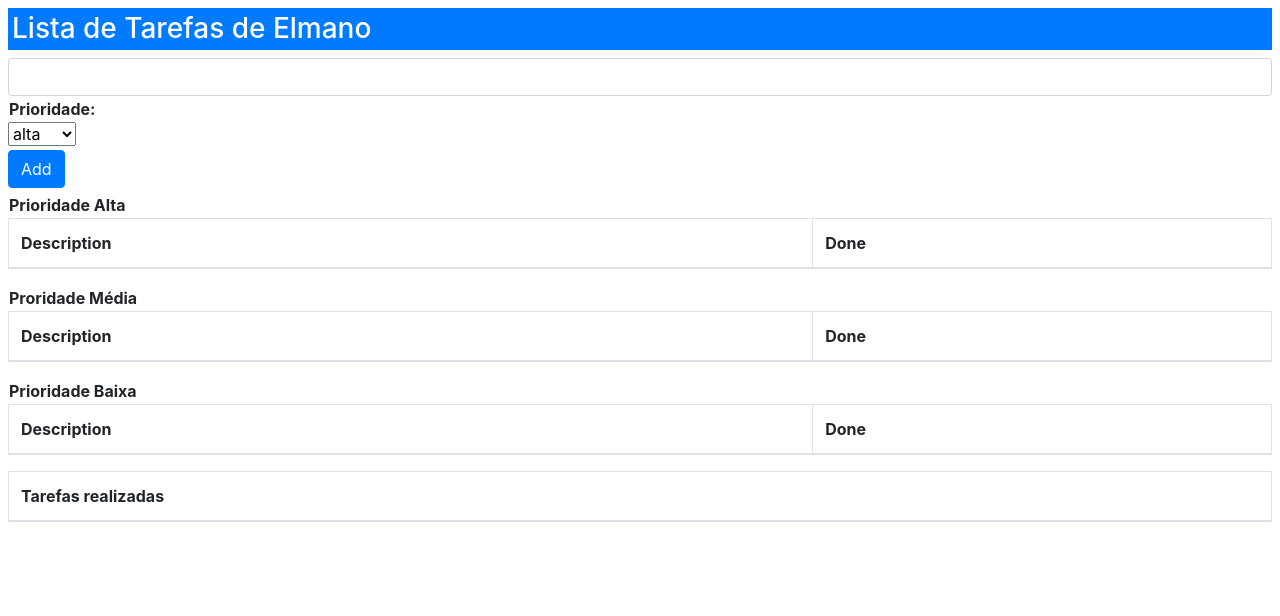
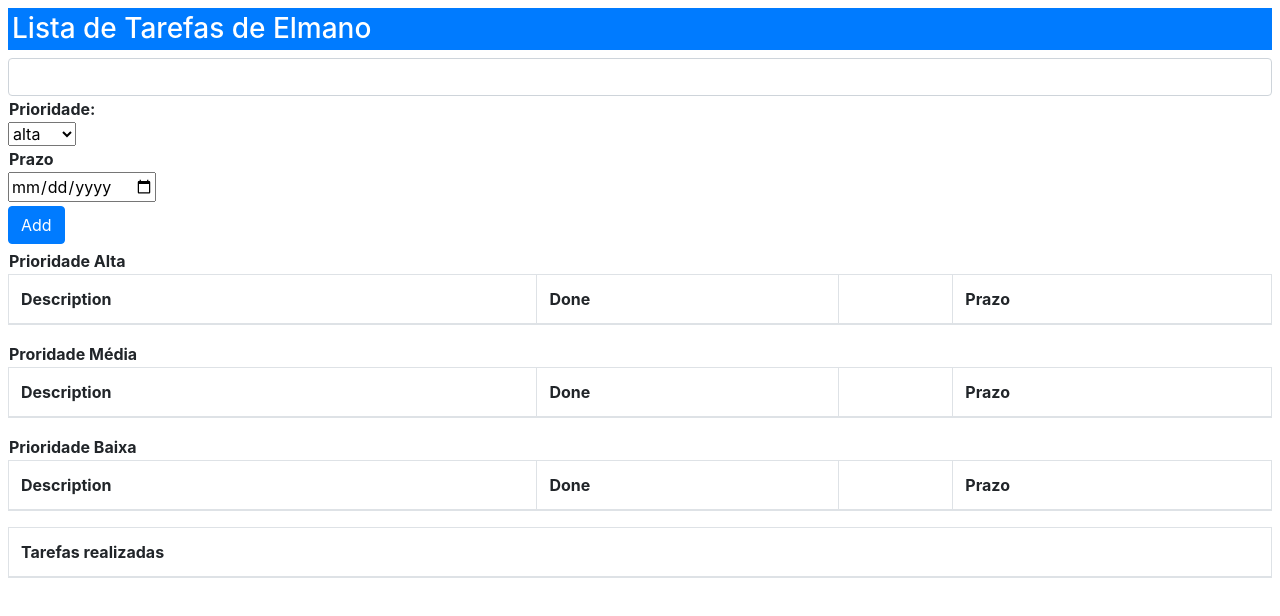
Before and after one commit to F1L1P3P4UL1N0/To_Do, an Angular app: page / in a window 1280 px wide. Shown: the top 616 px of the page. Built offline with nearby package versions, Linux system fonts and the light colour scheme.

Commit message:
Aplicação To_Do 1.4

```diff
--- a/src/app/app.component.html
+++ b/src/app/app.component.html
@@ -4,15 +4,18 @@
 
 <div class="my-1">
   <input class="form-control" #todoText/>
+
   <th>Prioridade:</th>
-
   <select #todoPrioridade>
     <option>alta</option>
     <option>media</option>
     <option>baixa</option>
   </select><br>
 
-  <button class="btn btn-primary mt-1" (click)="addItem(todoText.value, todoPrioridade.value)" >
+<th>Prazo</th>
+  <input type="date" #todoPrazo/><br>
+
+  <button class="btn btn-primary mt-1" (click)="addItem(todoText.value, todoPrioridade.value, todoPrazo.value)" >
     Add
   </button>
 </div>
@@ -23,6 +26,8 @@
     <tr>
       <th>Description</th>
       <th>Done</th>
+      <th></th>
+      <th>Prazo</th>
     </tr>
   </thead>
   <tbody>
@@ -34,6 +39,7 @@
           <span *ngSwitchCase="true">Yes</span>
           <span *ngSwitchDefault>No</span>
         </td>
+        <td>{{item.data}}</td>
       </ng-container>
     </tr>
   </tbody>
@@ -45,6 +51,8 @@
     <tr>
       <th>Description</th>
       <th>Done</th>
+      <th></th>
+      <th>Prazo</th>
     </tr>
   </thead>
   <tbody>
@@ -56,6 +64,7 @@
           <span *ngSwitchCase="true">Yes</span>
           <span *ngSwitchDefault>No</span>
         </td>
+        <td>{{item.data}}</td>
       </ng-container>
 
     </tr>
@@ -68,6 +77,8 @@
     <tr>
       <th>Description</th>
       <th>Done</th>
+      <th></th>
+      <th>Prazo</th>
     </tr>
   </thead>
   <tbody>
@@ -79,6 +90,7 @@
           <span *ngSwitchCase="true">Yes</span>
           <span *ngSwitchDefault>No</span>
         </td>
+        <td>{{item.data}}</td>
       </ng-container>
     </tr>
   </tbody>
--- a/src/app/app.component.ts
+++ b/src/app/app.component.ts
@@ -17,9 +17,9 @@ export class AppComponent  {
     return this.model.items.filter(items => !items.done);
   }
 
-  addItem(newItem, prioridade){
+  addItem(newItem, prioridade, data){
     if(newItem != ""){
-      this.model.items.push(new TodoItem(newItem, false, prioridade));
+      this.model.items.push(new TodoItem(newItem, false, prioridade, data));
     }
   }
 
--- a/src/app/model.ts
+++ b/src/app/model.ts
@@ -12,10 +12,12 @@ export class TodoItem{
   action;
   done;
   prioridade;
+  data;
 
-  constructor(action, done, prioridade){
+  constructor(action, done, prioridade, data){
     this.action = action;
     this.done = done;
     this.prioridade = prioridade;
+    this.data = data;
   }
 }
```
